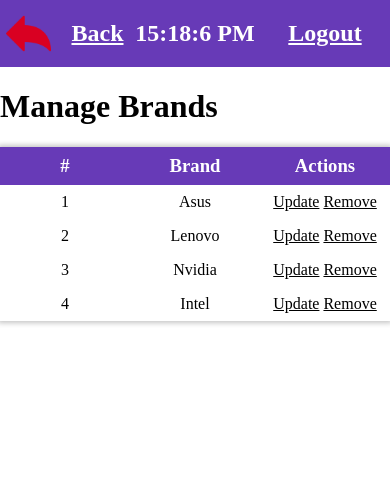
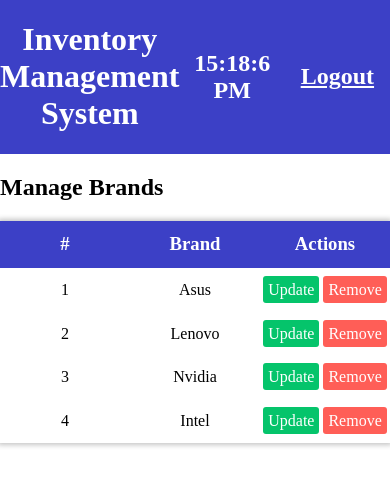
Before and after one commit to jonathanfrancisco/Inventory-Management-System, a PHP site: page /brand.php in a window 390 px wide. Shown: the top 486 px of the page. Run offline with PHP 8.4, Linux system fonts and the light colour scheme.

Commit message:
Change color scheme and home responsiveness

```diff
--- a/assets/style.css
+++ b/assets/style.css
@@ -14,17 +14,13 @@
 }
 
 .header {
-    grid-column: span 4;
     display: grid;
     grid-template-columns: repeat(3, 1fr);
     justify-items: center;
     align-items: center;
-    background: #673AB7;
+    text-align: center;
+    background: #3c40c6;
     color: #fff;
-}
-
-.header a {
-    display: flex;
 }
 
 .header a:hover > img {
@@ -52,21 +48,33 @@
 }
 
 .table__header {
-    background: #673AB7;
+    background: #3c40c6;
     color: #fff;
 }
 
 .table__row {
-    padding: .5em 0;
-}
-
-.table__row a {
-    color: #000;
+    padding: .8em 0;
 }
 
 .table__row p, .table__row h3 {
     margin: 0;
 }
+
+.action-btn {
+    text-decoration: none;
+    padding: 5px;
+    border-radius: 3px;
+}
+
+.update {
+    background: #05c46b;
+}
+
+.remove {
+    background: #ff5e57;
+}
+
+
 
 /******************
     LOGIN FORM
@@ -118,13 +126,10 @@
 /***********************
     HOME / DASHBOARD
 ************************/
-.home {
-    min-height: 95vh;
-}
 
 .home__dashboard {
     display: grid;
-    grid-template-columns: repeat(3, 1fr);
+    grid-template-columns: repeat(auto-fit, minmax(350px, 1fr));
     grid-gap: 20px;
     padding: 18px;
 }
@@ -146,7 +151,7 @@
     transform: scale(1.05);
     transition: all 0.3s ease-out;
     cursor: pointer;
-    background-color: #673AB7;
+    background-color: #3c40c6;
     color: #fff;
 }
 
--- a/brand.php
+++ b/brand.php
@@ -10,13 +10,13 @@
 <body>
 
     <div class="header">
-        <a href="home.php"><img src="assets/images/previous.png"><h2>Back</h2></a>
+        <h1>Inventory Management System</h1>
         <h2 class="header__time"></h2>
         <a href="logout.php"><h2>Logout</h2></a>
     </div>
 
     <div class="container">
-        <h1>Manage Brands</h1>
+        <h2>Manage Brands</h2>
         <div class="table">
             <div class="table__header table__row brand__row">
                 <h3>#</h3>
@@ -27,32 +27,32 @@
                 <p>1</p>
                 <p>Asus</p>
                 <div>
-                    <a href="">Update</a>
-                    <a href="">Remove</a>
+                    <a class="action-btn update" href="">Update</a>
+                    <a class="action-btn remove" href="">Remove</a>
                 </div>
             </div>
             <div class="table__row brand__row">
                 <p>2</p>
                 <p>Lenovo</p>
                 <div>
-                    <a href="">Update</a>
-                    <a href="">Remove</a>
+                    <a class="action-btn update" href="">Update</a>
+                    <a class="action-btn remove" href="">Remove</a>
                 </div>
             </div>
             <div class="table__row brand__row">
                 <p>3</p>
                 <p>Nvidia</p>
                 <div>
-                    <a href="">Update</a>
-                    <a href="">Remove</a>
+                    <a class="action-btn update" href="">Update</a>
+                    <a class="action-btn remove" href="">Remove</a>
                 </div>
             </div>
             <div class="table__row brand__row">
                 <p>4</p>
                 <p>Intel</p>
                 <div>
-                    <a href="">Update</a>
-                    <a href="">Remove</a>
+                    <a class="action-btn update" href="">Update</a>
+                    <a class="action-btn remove" href="">Remove</a>
                 </div>
             </div>
         </div>
--- a/home.php
+++ b/home.php
@@ -10,7 +10,7 @@
 <body class="home">
 
     <div class="header">
-        <h1>Welcome, Bro!</h1>
+        <h1>Inventory Management System</h1>
         <h2 class="header__time"></h2>
         <a href="logout.php"><h2>Logout</h2></a>
     </div>
```
Also changed, not shown: category.php (+10 -10 lines).
